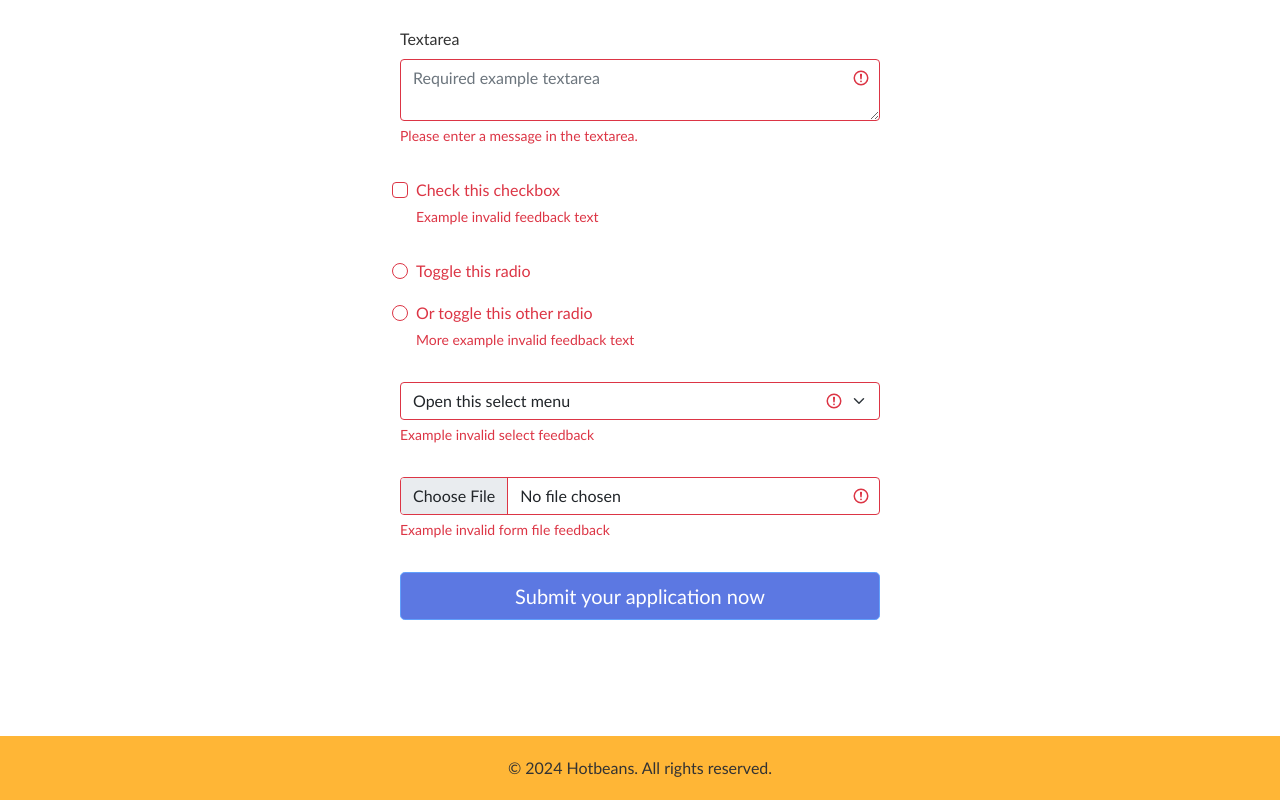
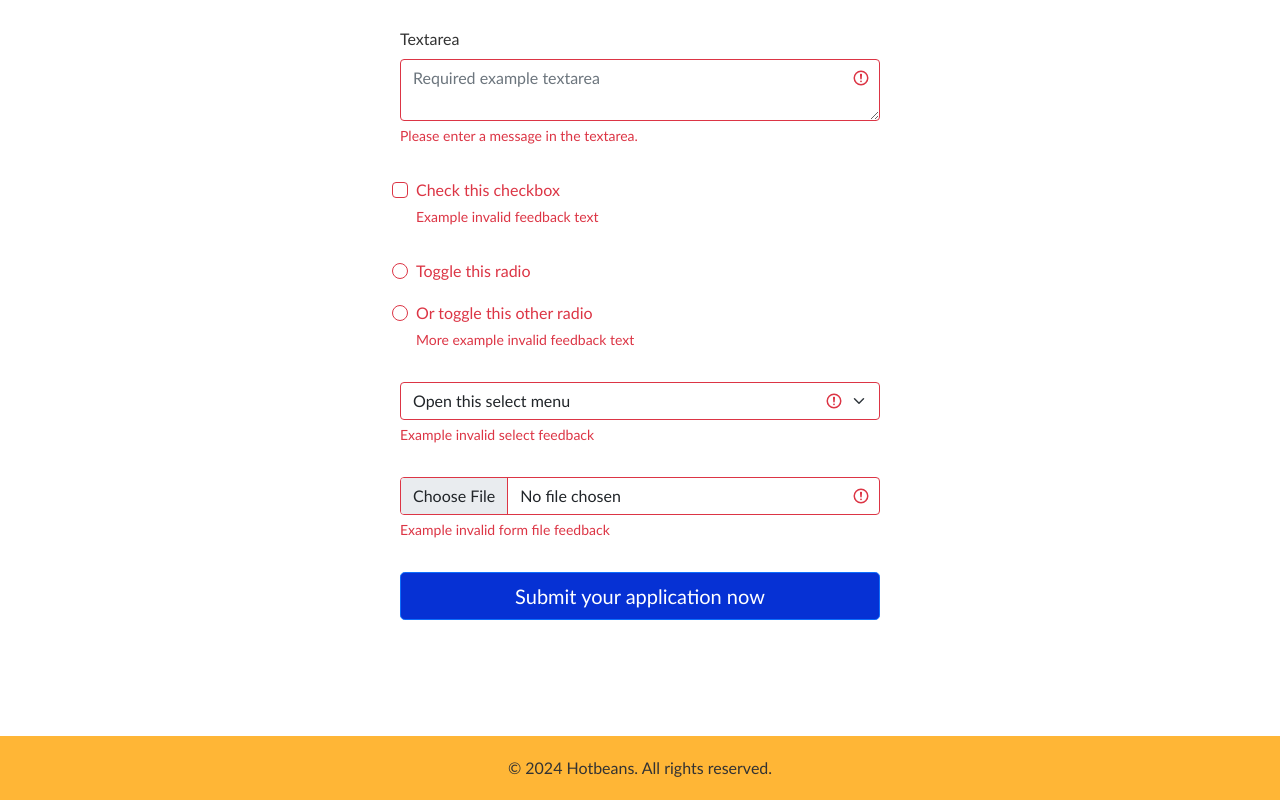
Before and after one commit to Ham12-3/hotbeans_website, a plain HTML site: page hotbeans_website/applyhere.html in a window 1280 px wide. Shown: the part 510-1310 px from the top of the page. Drawn offline with nearby package versions, Linux system fonts and the light colour scheme.

Commit message:
updated the apply button

```diff
--- a/hotbeans_website/applyhere.html
+++ b/hotbeans_website/applyhere.html
@@ -143,7 +143,7 @@
             </div>
 
             <div class="mb-3">
-              <button class="w-100 btn btn-primary btn-lg" type="submit" disabled>Submit your application now</button>
+              <button class="w-100 btn btn-primary btn-lg" type="submit">Submit your application now</button>
 
             </div>
           </form>
```
